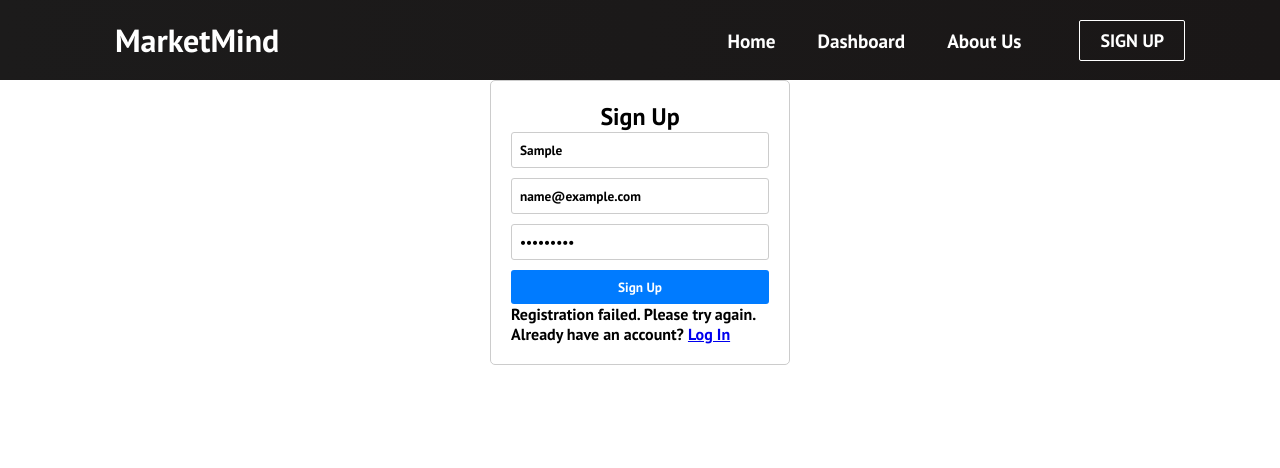
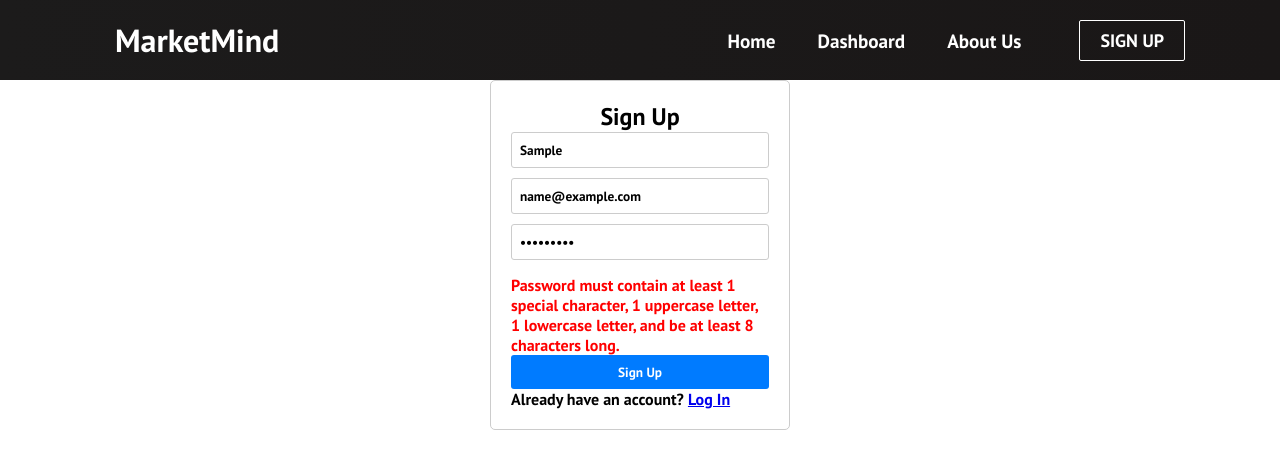
Before and after one commit to mahirmehta/MarketMind, a React (Create React App) app in the folder frontend-marketmind/: page /sign-up in a window 1280 px wide. Both pictures are taken after typing "Sample", "name@example.com", "Sample123" into the empty fields and a click on the button "Sign Up". Shown: the top 468 px of the page. Built offline with nearby package versions, Linux system fonts and the light colour scheme; no server answers; the HTML template or start-up script is replaced by a standard one.

Commit message:
update sign up

```diff
--- a/frontend-marketmind/src/components/pages/SignUp.css
+++ b/frontend-marketmind/src/components/pages/SignUp.css
@@ -22,6 +22,11 @@
     border: 1px solid #ccc;
 }
 
+.signup-page .error-message {
+    color: red; /* Set the color to red */
+    margin-top: 5px; /* Add some space between the input field and the error message */
+}
+
 .signup-page button {
     padding: 8px 12px;
     border: none;
--- a/frontend-marketmind/src/components/pages/SignUp.js
+++ b/frontend-marketmind/src/components/pages/SignUp.js
@@ -1,5 +1,5 @@
 import React, { useState } from 'react';
-import { useNavigate, Link } from 'react-router-dom'
+import { useNavigate, Link } from 'react-router-dom';
 import APIService from '../APIService';
 import './SignUp.css';
 
@@ -19,10 +19,23 @@ function SignUp() {
       ...prevState,
       [name]: value
     }));
+
+    // Password validation
+    if (name === 'password') {
+      const regex = /^(?=.*\d)(?=.*[a-z])(?=.*[A-Z])(?=.*[!@#$%^&*]).{8,}$/;
+      if (!regex.test(value)) {
+        setMessage('Password must contain at least 1 special character, 1 uppercase letter, 1 lowercase letter, and be at least 8 characters long.');
+      } else {
+        setMessage('');
+      }
+    }
   };
 
   const handleSubmit = (e) => {
     e.preventDefault();
+    // Check if there's an error message
+    if (message) return;
+
     APIService.RegisterUser(formData)
       .then(data => {
         console.log('Registration successful:', data);
@@ -44,9 +57,9 @@ function SignUp() {
         <input type="text" name="username" placeholder="Username" value={formData.username} onChange={handleChange} />
         <input type="email" name="email" placeholder="Email" value={formData.email} onChange={handleChange} />
         <input type="password" name="password" placeholder="Password" value={formData.password} onChange={handleChange} />
+        {message && <p className="error-message">{message}</p>}
         <button type="submit">Sign Up</button>
       </form>
-      {message && <p className="message">{message}</p>}
       <p>Already have an account? <Link to="/log-in">Log In</Link></p>
     </div>
   );
```
